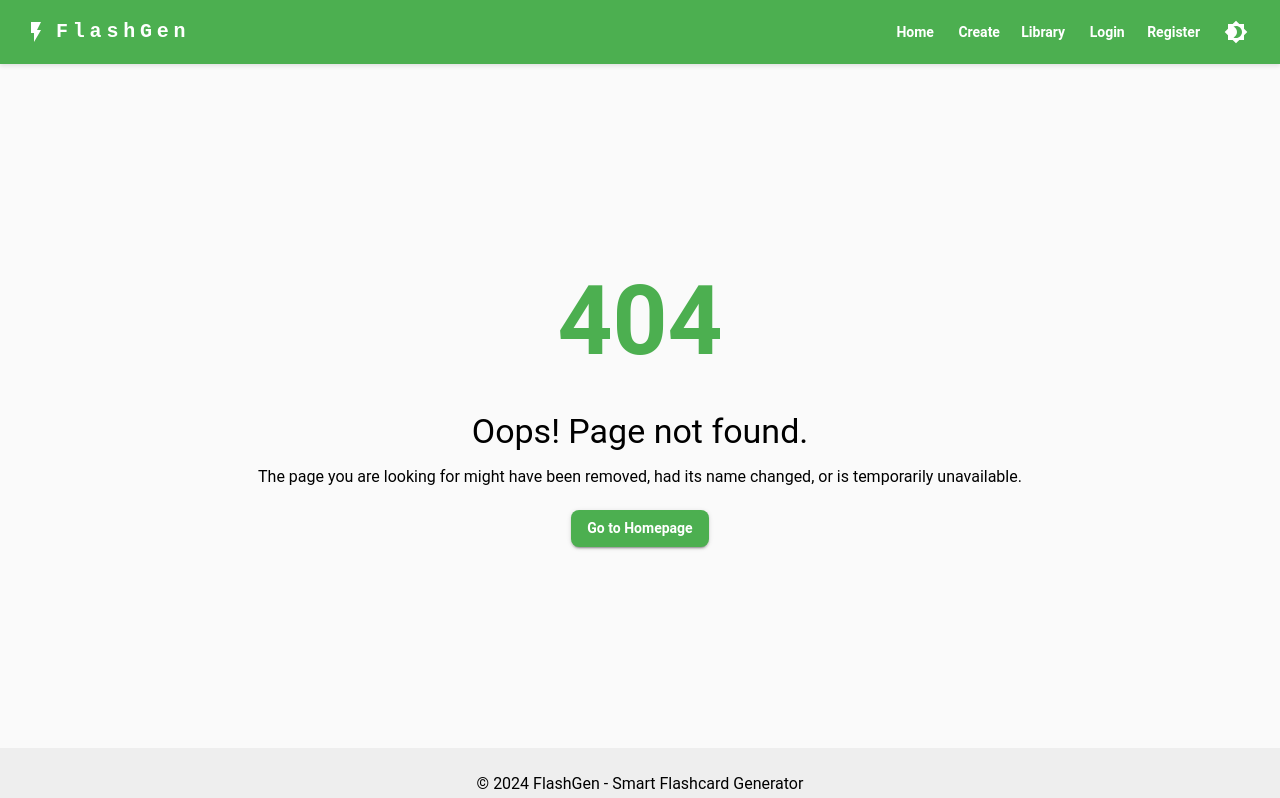
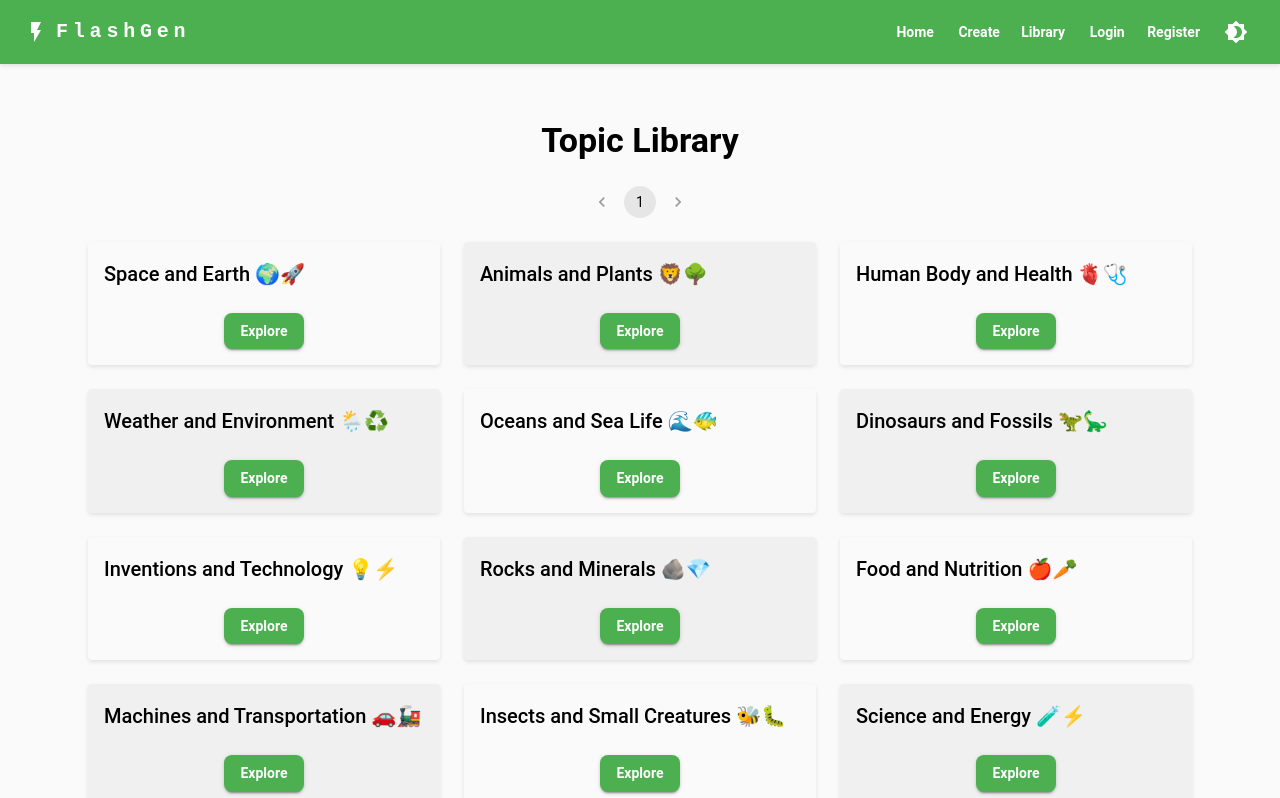
Before and after one commit to gjemiolo-git/flashgen-frontend, a React (Create React App) app: page /library in a window 1280 px wide. Shown: the top 798 px of the page. Built offline with nearby package versions, Linux system fonts and the light colour scheme.

Commit message:
Add view for Flashcardsets

```diff
--- a/src/api/auth.js
+++ b/src/api/auth.js
@@ -19,6 +19,11 @@ export async function onLogout() {
     return await axios.post(`${process.env.REACT_APP_BACKEND_IP}:${process.env.REACT_APP_BACKEND_PORT}/api/auth/logout`);
 }
 
-export async function fetchProtectedInfo() {
-    return await axios.get(`${process.env.REACT_APP_BACKEND_IP}:${process.env.REACT_APP_BACKEND_PORT}/api/auth/protected`);
+export async function fetchProtectedInfo(page = 1, limit = 5) {
+    return await axios.get(`${process.env.REACT_APP_BACKEND_IP}:${process.env.REACT_APP_BACKEND_PORT}/api/ai/dashboard/flashcard-sets`, {
+        params: {
+            page: page,
+            limit: limit
+        }
+    });
 }
--- /dev/null
+++ b/src/components/FlashcardSetElement.jsx
@@ -0,0 +1,41 @@
+import React from 'react';
+import { Paper, Typography, Button, Box } from '@mui/material';
+import { Link } from 'react-router-dom';
+import { useTheme } from '@mui/material/styles';
+
+const FlashcardSetElement = ({ set, onDelete, index }) => {
+  const theme = useTheme();
+
+  return (
+    <Paper
+      sx={{
+        p: 2,
+        backgroundColor: index % 2 === 1 ? theme.palette.action.hover : 'inherit',
+      }}
+    >
+      <Typography variant="h6">{set.name}</Typography>
+      <Typography color="text.secondary">
+        {set.cardCount} cards
+      </Typography>
+      <Box sx={{ mt: 2, display: 'flex', justifyContent: 'space-between', alignItems: 'center' }}>
+        <Box sx={{ width: '10%' }} /> {/*Spacer*/}
+        <Button
+          variant="contained"
+          component={Link}
+          to={`/collection/${set.id}`}
+        >
+          Study Now
+        </Button>
+        <Button
+          variant="outlined"
+          color="error"
+          onClick={() => onDelete(set.id)}
+        >
+          Delete
+        </Button>
+      </Box>
+    </Paper>
+  );
+};
+
+export default FlashcardSetElement;
--- /dev/null
+++ b/src/components/TopicElement.jsx
@@ -0,0 +1,36 @@
+import React from 'react';
+import { Paper, Typography, Button, Box } from '@mui/material';
+import { Link } from 'react-router-dom';
+import { useTheme } from '@mui/material/styles';
+
+const TopicElement = ({ topic, index }) => {
+    const theme = useTheme();
+
+    return (
+        <Paper
+            sx={{
+                p: 2,
+                height: '100%',
+                display: 'flex',
+                flexDirection: 'column',
+                justifyContent: 'space-between',
+                backgroundColor: index % 2 === 1 ? theme.palette.action.hover : 'inherit',
+            }}
+        >
+            <Typography variant="h6" gutterBottom>
+                {topic.name}
+            </Typography>
+            <Box sx={{ mt: 2, display: 'flex', justifyContent: 'center' }}>
+                <Button
+                    variant="contained"
+                    component={Link}
+                    to={`/topic/${topic.id}`}
+                >
+                    Explore
+                </Button>
+            </Box>
+        </Paper>
+    );
+};
+
+export default TopicElement;
--- a/src/constants/router/route.js
+++ b/src/constants/router/route.js
@@ -6,6 +6,7 @@ import PrivacyPolicy from '../../components/static/PrivacyPolicy'
 import About from '../../components/static/About'
 import TermsOfService from '../../components/static/TermsOfService'
 import Logout from '../../pages/Logout';
+import Library from '../../pages/Library';
 
 export const ROUTES = [
     {
@@ -18,6 +19,7 @@ export const ROUTES = [
             { path: '/terms', element: <TermsOfService /> },
             { path: '/about', element: <About /> },
             { path: '/privacy', element: <PrivacyPolicy /> },
+            { path: '/library', element: <Library /> },
         ]
     },
     {
--- a/src/pages/Dashboard.jsx
+++ b/src/pages/Dashboard.jsx
@@ -1,85 +1,89 @@
 import React, { useEffect, useState } from 'react';
-import {
-    Container,
-    Paper,
-    Typography,
-    Button,
-} from '@mui/material';
+import { Container, Typography, Pagination } from '@mui/material';
 import Grid from '@mui/material/Grid2';
-import { Link, useNavigate } from 'react-router-dom';
+import { useNavigate } from 'react-router-dom';
 import { fetchProtectedInfo } from '../api/auth';
 import Spinner from '../components/Spinner';
 import { useDispatch } from 'react-redux';
 import { setMessage } from '../redux/slices/authSlice';
+import FlashcardSetElement from '../components/FlashcardSetElement';
+
+const ITEMS_PER_PAGE = 5;
 
 export default function Dashboard() {
     const dispatch = useDispatch();
     const navigate = useNavigate();
     const [loading, setLoading] = useState(true);
-    const [protectedData, setProtectedData] = useState('');
+    const [flashcardSets, setFlashcardSets] = useState([]);
+    const [page, setPage] = useState(1);
+    const [totalPages, setTotalPages] = useState(0);
 
     useEffect(() => {
-        let isMounted = true;
-
-        const fetchDataSafely = async () => {
+        const fetchData = async () => {
             try {
-                const { data } = await fetchProtectedInfo();
-                if (isMounted) {
-                    console.log(data);
-                    setProtectedData(data.info);
+                const response = await fetchProtectedInfo(page, ITEMS_PER_PAGE);
+                setFlashcardSets(response.data.flashcardSets);
+                setTotalPages(response.data.totalPages);
                 setLoading(false);
-                }
             } catch (error) {
-                //console.log();
-                if (isMounted) {
-                    dispatch(setMessage({ error: error.response.data.error.message }));
+                dispatch(setMessage({ error: error.response.data.error }));
                 navigate('/logout');
-                }
             }
         };
 
-        fetchDataSafely();
+        fetchData();
+    }, [navigate, dispatch, page]);
 
-        return () => {
-            isMounted = false;
+    const handlePageChange = (event, value) => {
+        setPage(value);
     };
-    }, [navigate, dispatch]);
 
+    if (loading) return <Spinner />;
 
-    const flashcardCollections = [
-        { id: 1, name: 'Machine Learning Basics', cardCount: 20 },
-        { id: 2, name: 'React Hooks', cardCount: 15 },
-        { id: 3, name: 'GraphQL Fundamentals', cardCount: 25 },
-    ];
+    return (
+        <Container maxWidth="lg" sx={{ mt: 4, mb: 4 }}>
+            <Typography
+                variant="h4"
+                gutterBottom
+                sx={{
+                    textAlign: 'center',
+                    fontWeight: 'bold'
+                }}
+            >
+                Your Flashcard Sets
+            </Typography>
 
-    return loading ? (<Spinner />)
-        : (
+            {flashcardSets.length === 0 ? (
+                <FlashcardSetElement
+                    set={{
+                        name: 'No Flashcard Sets',
+                        cardCount: 'You haven\'t created any flashcard sets yet.',
+                        id: 'create-flashcard-set'
+                    }}
+                />
+            ) : (
                 <>
-                <Container maxWidth="md" sx={{ mt: 4, mb: 4 }}>
-                    <Typography variant="h4" gutterBottom>
-                        {protectedData}
-                    </Typography>
+                    <Pagination
+                        count={totalPages}
+                        page={page}
+                        onChange={handlePageChange}
+                        sx={{ mt: 3, display: 'flex', justifyContent: 'center' }}
+                    />
                     <Grid container spacing={3}>
-                        {flashcardCollections.map((collection) => (
-                            <Grid size={12} key={collection.id}>
-                                <Paper sx={{ p: 2 }}>
-                                    <Typography variant="h6">{collection.name}</Typography>
-                                    <Typography color="text.secondary">
-                                        {collection.cardCount} cards
-                                    </Typography>
-                                    <Button
-                                        variant="contained"
-                                        sx={{ mt: 2 }}
-                                        component={Link}
-                                        to={`/collection/${collection.id}`}
-                                    >
-                                        Study Now
-                                    </Button>
-                                </Paper>
+                        {flashcardSets.map((set, index) => (
+                            <Grid size={{ xs: 12 }} key={set.id}>
+                                <FlashcardSetElement set={set} index={index} />
                             </Grid>
                         ))}
                     </Grid>
+                    <Pagination
+                        count={totalPages}
+                        page={page}
+                        onChange={handlePageChange}
+                        sx={{ mt: 3, display: 'flex', justifyContent: 'center' }}
+                    />
+                </>
+            )}
         </Container>
-            </>
     );
 }
--- /dev/null
+++ b/src/pages/Library.jsx
@@ -0,0 +1,82 @@
+import React, { useState } from 'react';
+import { Container, Typography, Pagination } from '@mui/material';
+import Grid from '@mui/material/Grid2';
+import TopicElement from '../components/TopicElement'; // Assume this component exists
+
+const ITEMS_PER_PAGE = 15; // 3 topics per row, 3 rows per page
+
+const topicsData = [
+    { "name": "Space and Earth 🌍🚀" },
+    { "name": "Animals and Plants 🦁🌳" },
+    { "name": "Human Body and Health 🫀🩺" },
+    { "name": "Weather and Environment 🌦️♻️" },
+    { "name": "Oceans and Sea Life 🌊🐠" },
+    { "name": "Dinosaurs and Fossils 🦖🦕" },
+    { "name": "Inventions and Technology 💡⚡" },
+    { "name": "Rocks and Minerals 🪨💎" },
+    { "name": "Food and Nutrition 🍎🥕" },
+    { "name": "Machines and Transportation 🚗🚂" },
+    { "name": "Insects and Small Creatures 🐝🐛" },
+    { "name": "Science and Energy 🧪⚡" },
+    { "name": "Nature and Ecosystems 🏞️🌿" },
+    { "name": "Physics and Chemistry ⚖️🧪" }
+];
+
+export default function Library() {
+    const [page, setPage] = useState(1);
+    const totalPages = Math.ceil(topicsData.length / ITEMS_PER_PAGE);
+
+    const handlePageChange = (event, value) => {
+        setPage(value);
+    };
+
+    const paginatedTopics = topicsData.slice(
+        (page - 1) * ITEMS_PER_PAGE, page * ITEMS_PER_PAGE);
+
+    return (
+        <Container maxWidth="lg" sx={{ mt: 4, mb: 4 }}>
+            <Typography
+                variant="h4"
+                gutterBottom
+                sx={{
+                    textAlign: 'center',
+                    fontWeight: 'bold'
+                }}
+            >
+                Topic Library
+            </Typography>
+
+            {topicsData.length === 0 ? (
+                <TopicElement
+                    topic={{
+                        name: 'No Topics Available',
+                        description: 'There are no topics in the library yet.',
+                        id: 'create-topic'
+                    }}
+                />
+            ) : (
+                <>
+                    <Pagination
+                        count={totalPages}
+                        page={page}
+                        onChange={handlePageChange}
+                        sx={{ mt: 3, mb: 3, display: 'flex', justifyContent: 'center' }}
+                    />
+                    <Grid container spacing={3}>
+                        {paginatedTopics.map((topic, index) => (
+                            <Grid size={{ xs: 12, sm: 6, md: 4 }} key={index}>
+                                <TopicElement topic={topic} index={index} />
+                            </Grid>
+                        ))}
+                    </Grid>
+                    <Pagination
+                        count={totalPages}
+                        page={page}
+                        onChange={handlePageChange}
+                        sx={{ mt: 3, display: 'flex', justifyContent: 'center' }}
+                    />
+                </>
+            )}
+        </Container>
+    );
+}
```
Lines whose indentation alone changed are shown as unchanged.
